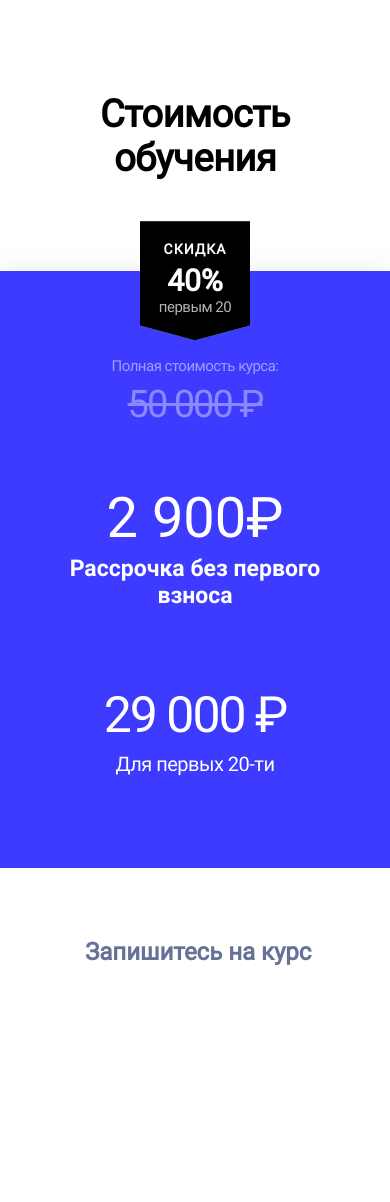
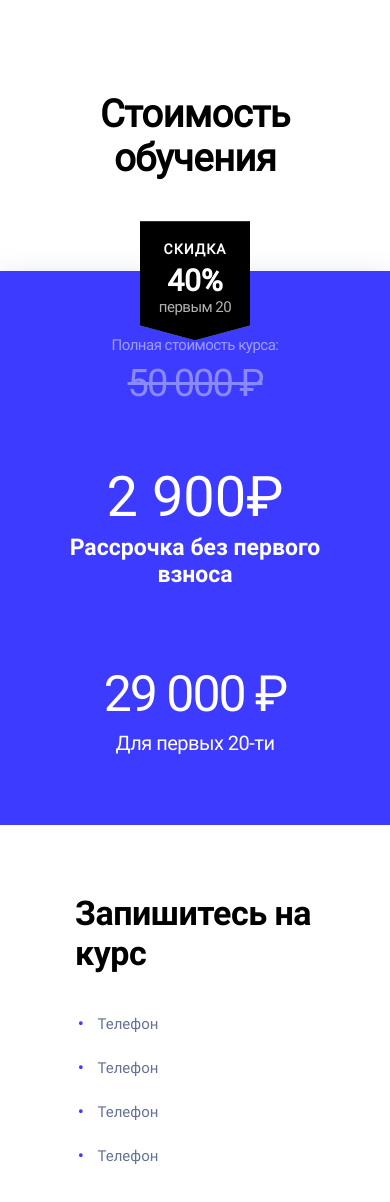
Before and after one commit to lizafalko/hotelLookApp, a React (Create React App) app: page / in a window 390 px wide. Shown: the top 1202 px of the page. Before the commit the page ends 1078 px from the top, so only its background shows below. Built offline with nearby package versions, Linux system fonts and the light colour scheme.

Commit message:
added new phone block

```diff
--- a/src/Banner.js
+++ b/src/Banner.js
@@ -1,5 +1,6 @@
 import React from 'react';
 import Label from './Label';
+import Phone from './Phone';
 
 export function Banner(props) {
   return (
@@ -20,7 +21,8 @@ export function Banner(props) {
         </div>
       </div>
       <div className="banner__container banner__container_info">
-        <h2>Запишитесь на курс</h2>
+        <h2 className="banner__subtitle">Запишитесь на курс</h2>
+        <Phone />
       </div>
     </section>
   );
--- /dev/null
+++ b/src/Phone.js
@@ -0,0 +1,14 @@
+import React from 'react';
+
+export function Phone() {
+  return (
+    <ul className="phone">
+      <li className="phone__item">Телефон</li>
+      <li className="phone__item">Телефон</li>
+      <li className="phone__item">Телефон</li>
+      <li className="phone__item">Телефон</li>
+    </ul>
+  );
+}
+
+export default Phone;
--- a/src/index.scss
+++ b/src/index.scss
@@ -4,6 +4,7 @@
 @import "./scss/blocks/banner.scss";
 @import "./scss/blocks/about.scss";
 @import "./scss/blocks/label.scss";
+@import "./scss/blocks/phone.scss";
 
 @font-face {
   font-family: 'Roboto';
--- a/src/scss/blocks/banner.scss
+++ b/src/scss/blocks/banner.scss
@@ -21,8 +21,7 @@
 
     &_info {
       background: $color-white;
-      color: $color-grey;
-      padding: 50px 0 50px 85px;
+      padding: 40px 10px 40px 75px;
     }
   }
 
@@ -79,6 +78,13 @@
     margin-top: 0;
   }
 
+  &__subtitle {
+    font-family: $font-family-bold;
+    font-weight: bold;
+    font-size: 34px;
+    letter-spacing: -0.5px;
+  }
+
   @media (max-width: 1000px) {
     width: 100%;
     flex-wrap: wrap;
--- /dev/null
+++ b/src/scss/blocks/phone.scss
@@ -0,0 +1,21 @@
+.phone {
+  color: $color-grey;
+  padding: 0 10px 10px;
+  margin: 0;
+  font-size: $font-size-small;
+  line-height: 28px;
+  list-style: none;
+
+  &__item {
+    padding: 8px;
+
+    &::before {
+      display: inline-block;
+      color: $color-blue;
+      content: "\2022";
+      font-weight: bold;
+      margin-left: -1em;
+      width: 1.3em;
+    }
+  }
+}
```
